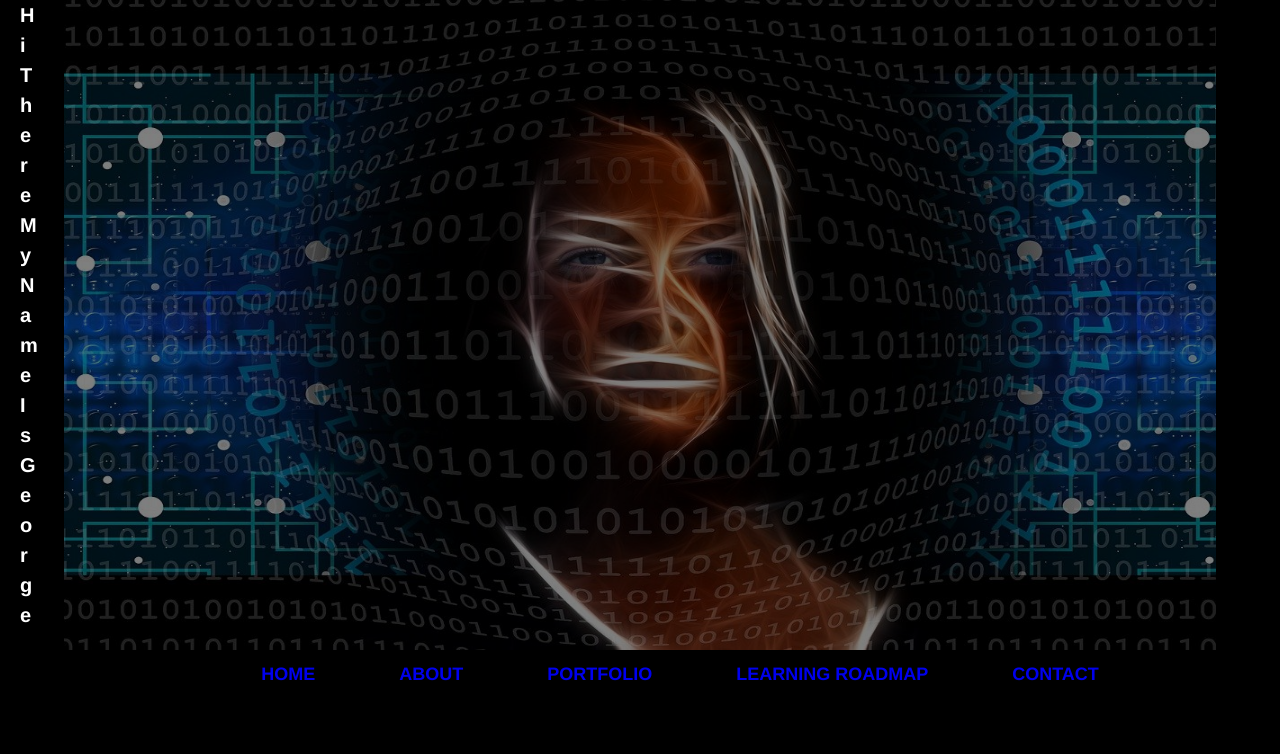
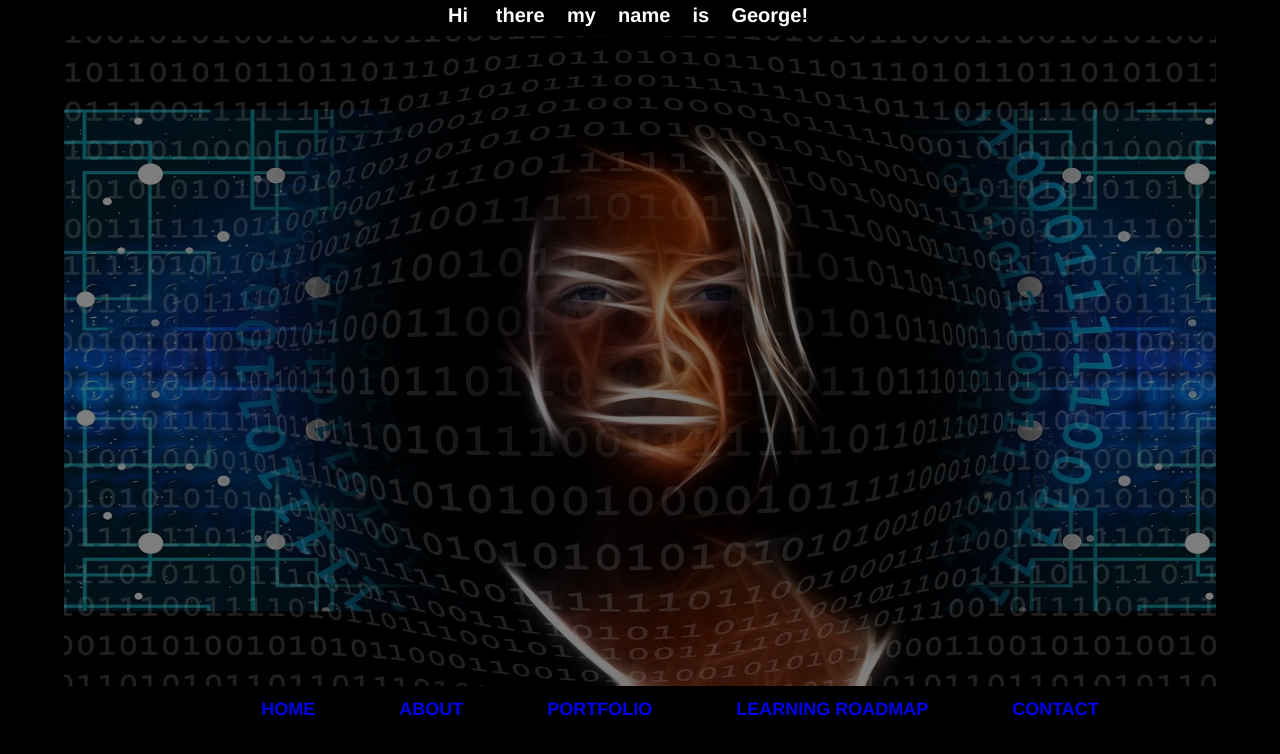
Before and after one commit to vincitamor/portfolio-website, a plain HTML site: page index.html in a window 1280 px wide. Drawn offline with Linux system fonts and the light colour scheme.

Commit message:
heading changes

```diff
--- a/assets/stylesheet/main.css
+++ b/assets/stylesheet/main.css
@@ -25,23 +25,20 @@ ul {
 .backgroundImg {
     width: 90%;
     height: 650px;
-    margin-left: 5%;
-    margin-bottom: 5px;
+    margin: 2.8% 0 .3% 5%;
     opacity: .5;
 }
 html {
     background: #000000;
 }
-.vert-intro {
+.author {
     display: inline-block;
     position: absolute;
-    left: 20px;
+    left: 35%;
     color: white;
     font: 700 20px/30px 'Helvetica', sans-source;
 }
-.vert-intro span {
-    display: block;
-}
+
 /*
 Media queries
 */
--- a/index.html
+++ b/index.html
@@ -8,29 +8,7 @@
     </head>
     <body>
         <img class="backgroundImg" alt="three monitors with binary numbers" src="/assets/images/artificial-intelligence-gd593176e4_1280.jpg">
-        <span class="vert-intro">
-            <span>H</span>
-            <span>i</span>
-            <span>T</span>
-            <span>h</span>
-            <span>e</span>
-            <span>r</span>
-            <span>e</span>
-            <span>M</span>
-            <span>y</span>
-            <span>N</span>
-            <span>a</span>
-            <span>m</span>
-            <span>e</span>
-            <span>I</span>
-            <span>s</span>
-            <span>G</span>
-            <span>e</span>
-            <span>o</span>
-            <span>r</span>
-            <span>g</span>
-            <span>e</span>
-        </span>
+        <h1 class="author">Hi &nbsp;&nbsp;&nbsp;&nbsp;there&nbsp;&nbsp;&nbsp;&nbsp;my&nbsp;&nbsp;&nbsp;&nbsp;name&nbsp;&nbsp;&nbsp;&nbsp;is&nbsp;&nbsp;&nbsp;&nbsp;George!</h1>
         <div class="container">
         <header>
             <nav>
```
